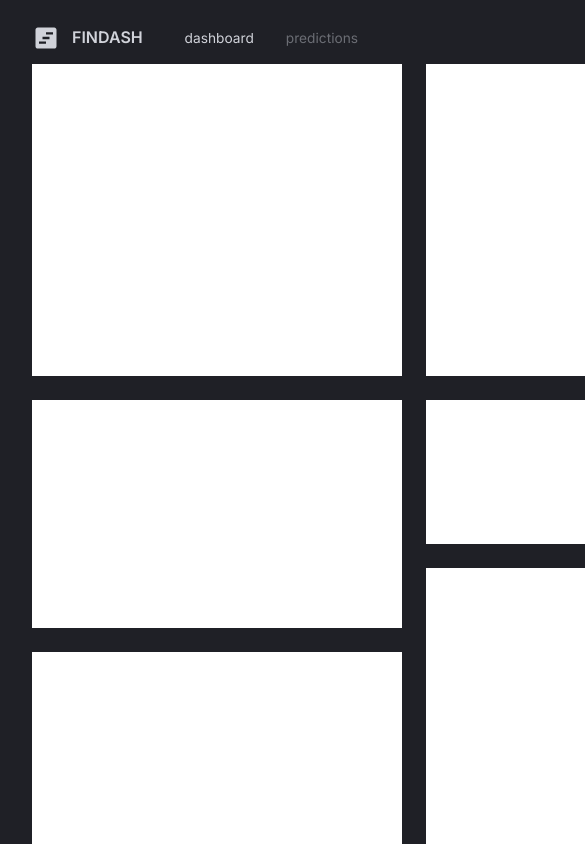
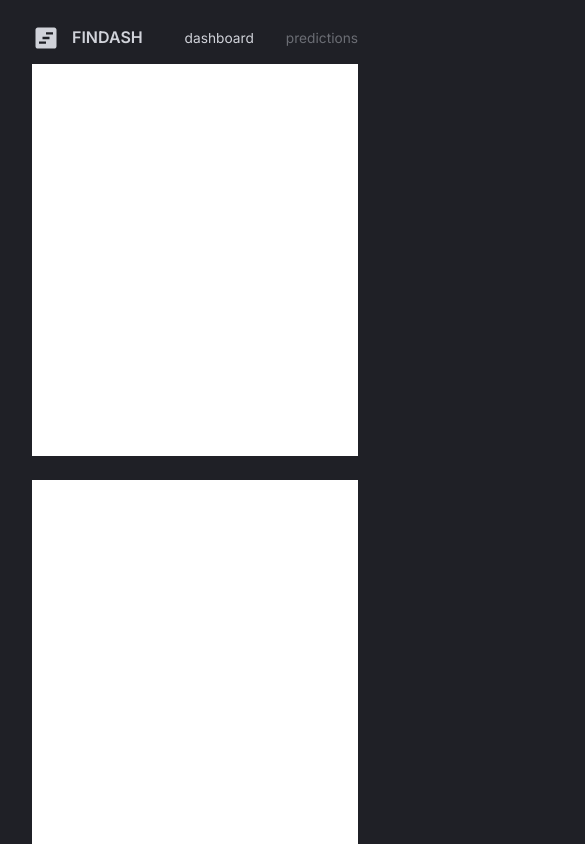
Before and after one commit to cho-hyeonjin/MERN-Dashboard, a React (Vite) app: page / in a window 390 px wide. Shown: the top 844 px of the page, 585 px wide, since content can reach past the window. Built offline with nearby package versions, Linux system fonts and the light colour scheme.

Commit message:
📐layout: Grid Outline for 'Dashboard' component - Applying responsive sizing with MUI's media queries

```diff
--- a/src/scenes/dashboard/index.tsx
+++ b/src/scenes/dashboard/index.tsx
@@ -1,8 +1,8 @@
-import { Box, useTheme } from "@mui/material";
+import { Box, useMediaQuery, useTheme } from "@mui/material";
 
 type Props = {};
 
-const gridTemplate = `
+const gridTemplateLargeScreens = `
   "a b c"
   "a b c"
   "a b c"
@@ -13,10 +13,42 @@
   "g h i"
   "g h j"
   "g h j"
-
-`;
+  `;
+const gridTemplateSmallScreens = `
+  "a"
+  "a"
+  "a"
+  "a"
+  "b"
+  "b"
+  "b"
+  "b"
+  "c"
+  "c"
+  "c"
+  "d"
+  "d"
+  "d"
+  "e"
+  "e"
+  "f"
+  "f"
+  "f"
+  "g"
+  "g"
+  "g"
+  "h"
+  "h"
+  "h"
+  "h"
+  "i"
+  "i"
+  "j"
+  "j"
+  `;
 
 const Dashboard = (props: Props) => {
+  const isAboveMediumScreens = useMediaQuery("(min-width: 1200px)");
   const { palette } = useTheme();
 
   return (
@@ -25,11 +57,19 @@
       height="100%"
       display="grid"
       gap="1.5rem"
-      sx={{
-        gridTemplateColumns: "repeat(3, minmax(370px, 1fr))",
-        gridTemplateRows: "repeat(10, minmax(60px, 1fr))",
-        gridTemplateAreas: gridTemplate,
-      }}
+      sx={
+        isAboveMediumScreens
+          ? {
+              gridTemplateColumns: "repeat(3, minmax(370px, 1fr))",
+              gridTemplateRows: "repeat(10, minmax(60px, 1fr))",
+              gridTemplateAreas: gridTemplateLargeScreens,
+            }
+          : {
+              gridAutoColumns: "1fr",
+              gridAutoRows: "80px",
+              gridTemplateAreas: gridTemplateSmallScreens,
+            }
+      }
     >
       <Box bgcolor="#fff" gridArea="a"></Box>
       <Box bgcolor="#fff" gridArea="b"></Box>
```
